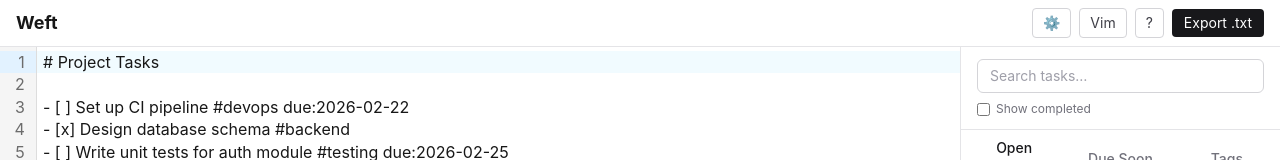
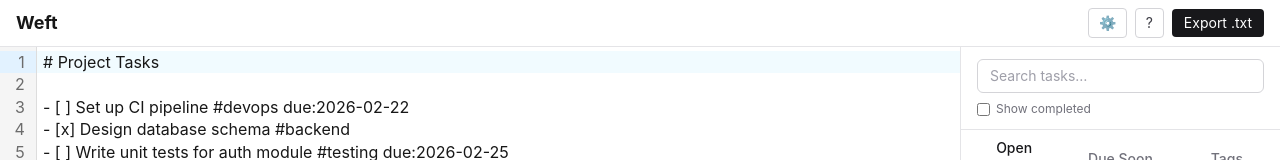
Before and after one commit to mp3/weft, a Next.js app: page / in a window 1280 px wide. Shown: the top 160 px of the page. Built offline with nearby package versions, Linux system fonts and the light colour scheme.

Commit message:
refactor: remove vim toggle button, keep shortcut only

```diff
--- a/app/page.tsx
+++ b/app/page.tsx
@@ -12,8 +12,7 @@ import { useKeyboardShortcuts } from '@/ui/useKeyboardShortcuts'
 import { useWeftEditor } from '@/ui/useWeftEditor'
 
 export default function Home() {
-  const { editorRef, parsed, toggleTask, moveTask, getDocText, vimEnabled, toggleVim } =
-    useWeftEditor()
+  const { editorRef, parsed, toggleTask, moveTask, getDocText, toggleVim } = useWeftEditor()
   const [helpOpen, setHelpOpen] = useState(false)
   const [sidebarOpen, setSidebarOpen] = useState(false)
   const [toastVisible, setToastVisible] = useState(false)
@@ -65,19 +64,6 @@ export default function Home() {
           <ThemeToggle />
           <button
             type="button"
-            onClick={toggleVim}
-            className={
-              vimEnabled
-                ? 'rounded bg-zinc-900 px-2.5 py-1 text-sm text-white transition-colors hover:bg-zinc-700 dark:bg-zinc-100 dark:text-zinc-900 dark:hover:bg-zinc-300'
-                : 'rounded border border-zinc-300 px-2.5 py-1 text-sm text-zinc-700 transition-colors hover:bg-zinc-100 dark:border-zinc-600 dark:text-zinc-300 dark:hover:bg-zinc-800'
-            }
-            aria-label={vimEnabled ? 'Disable vim mode' : 'Enable vim mode'}
-            data-testid="vim-toggle"
-          >
-            Vim
-          </button>
-          <button
-            type="button"
             onClick={handleToggleHelp}
             className="rounded border border-zinc-300 px-2.5 py-1 text-sm text-zinc-700 transition-colors hover:bg-zinc-100 dark:border-zinc-600 dark:text-zinc-300 dark:hover:bg-zinc-800"
             data-testid="help-button"
```
